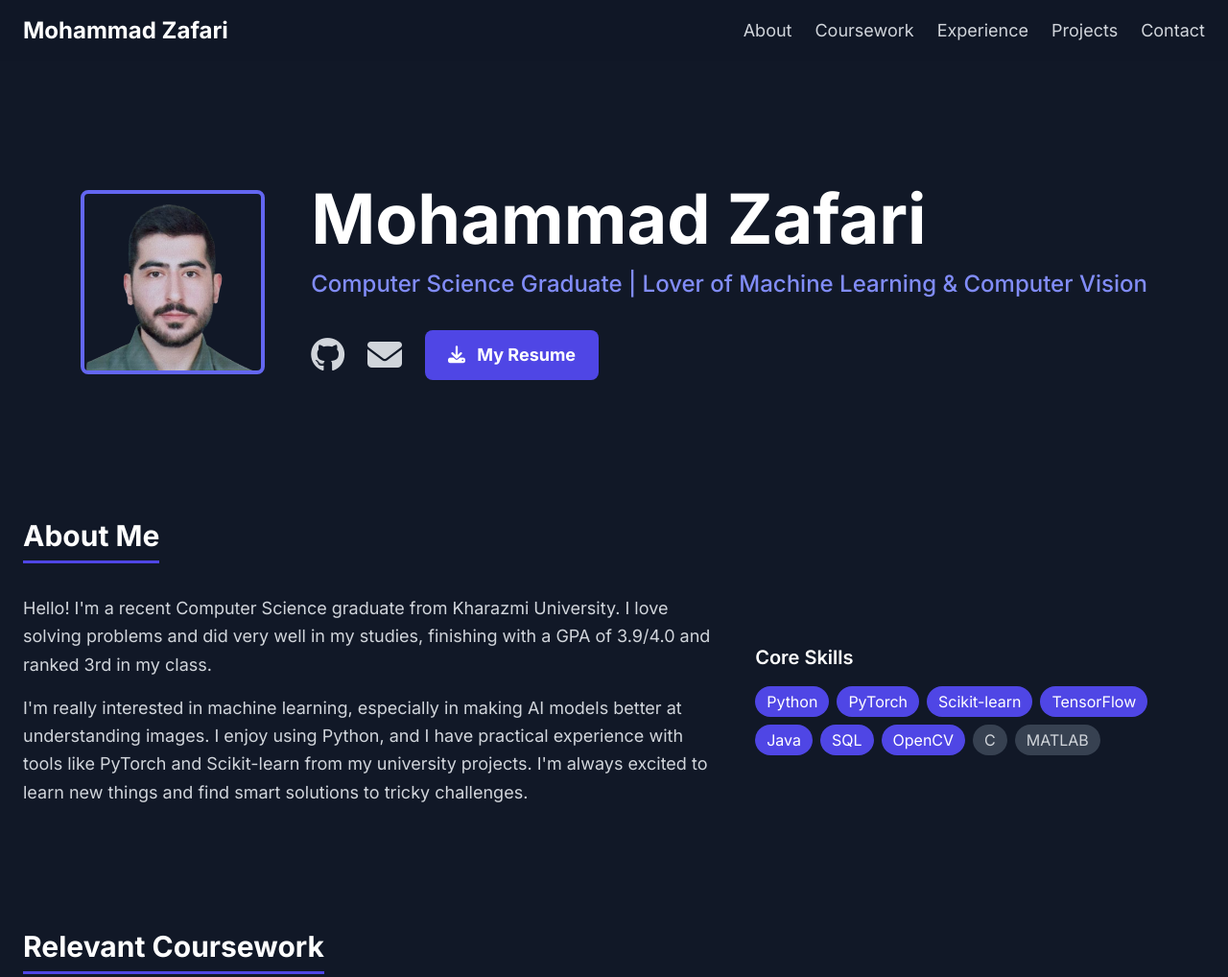
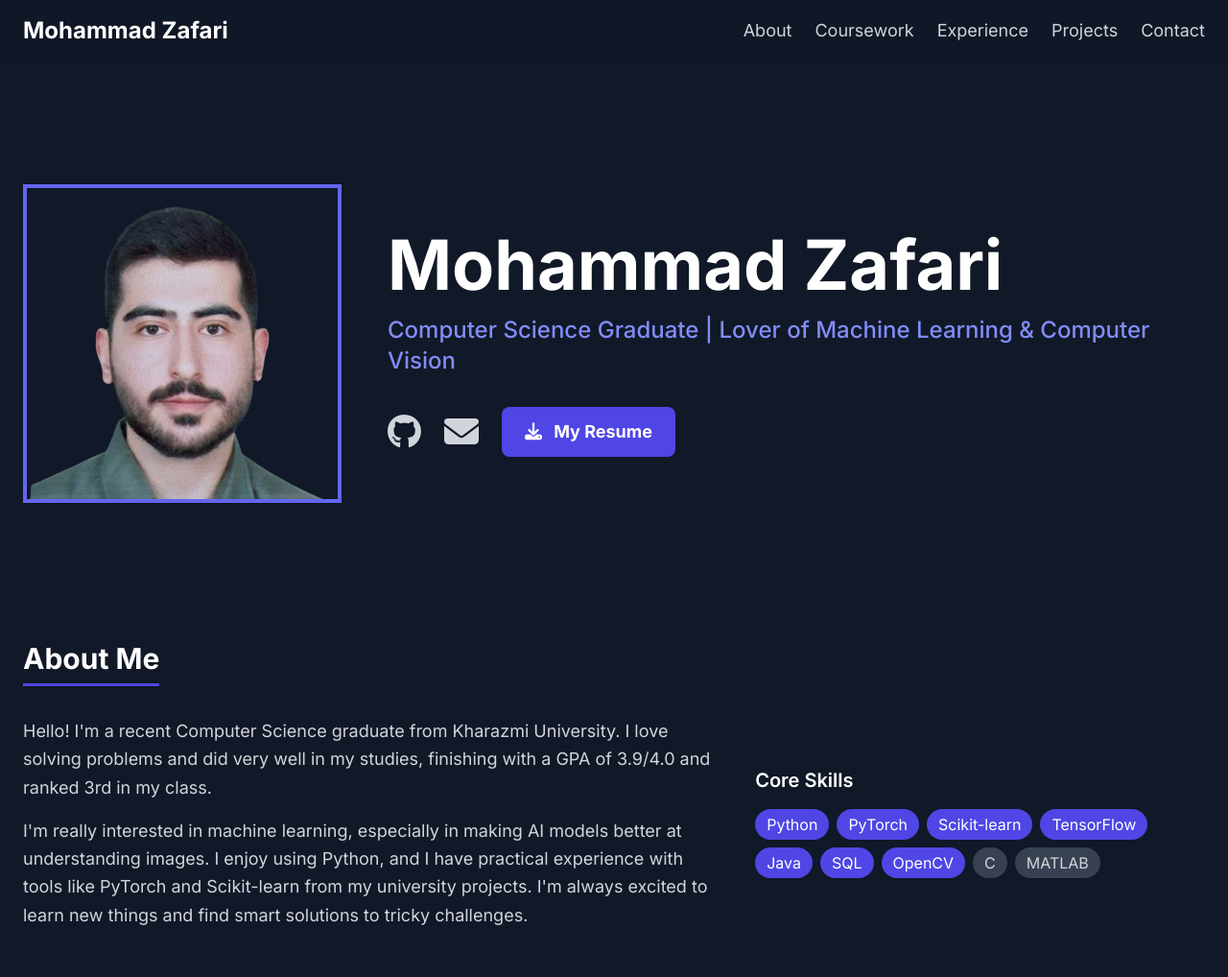
Before and after one commit to m-zafari/m-zafari.github.io, a plain HTML site: page index.html in a window 1280 px wide. Shown: the top 1018 px of the page at 96% size. Drawn offline with nearby package versions, Linux system fonts and the light colour scheme.

Commit message:
deploy: eb645dd7e62cde0d8f404c7007c0c5e6d8c82e68

```diff
--- a/index.html
+++ b/index.html
@@ -71,7 +71,7 @@
         <section id="hero" class="py-20">
             <div class="flex flex-col md:flex-row items-center justify-center gap-12">
                 <div class="flex-shrink-0">
-                    <img src="./mypicture.jpg" alt="Mohammad Zafari" class="w-48 h-48 rounded-lg object-cover border-4 border-indigo-500">
+                    <img src="./mypicture.jpg" alt="Mohammad Zafari" class="w-49 h-49 object-cover border-4 border-indigo-500">
                 </div>
                 <div class="text-center md:text-left">
                     <h1 class="text-5xl md:text-7xl font-extrabold text-white leading-tight">
```
